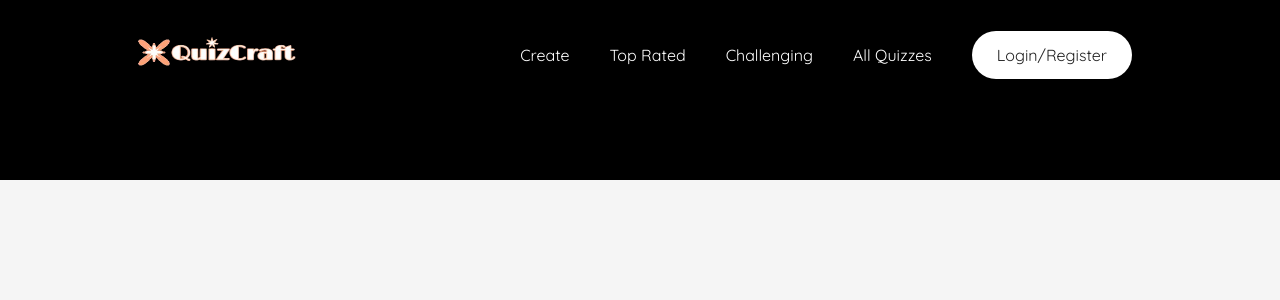
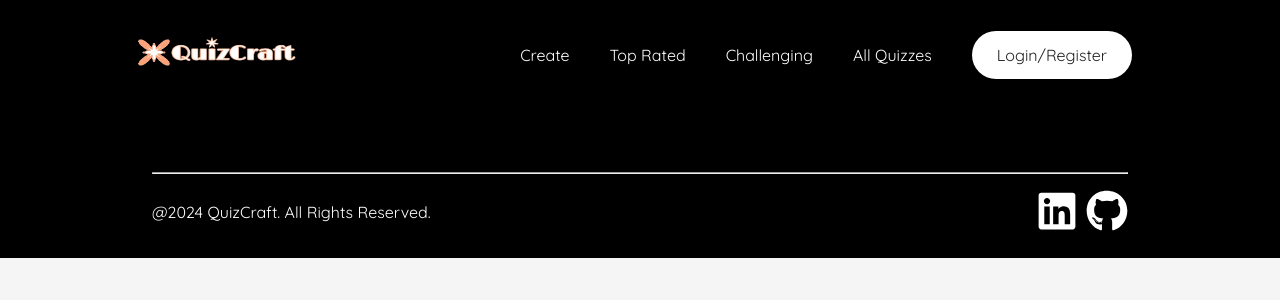
Before and after one commit to nromasanta/3680Project, a React (Vite) app: page /toprated in a window 1280 px wide. Shown: the top 300 px of the page. Built offline with nearby package versions, Linux system fonts and the light colour scheme.

Commit message:
Footer Component Styling

```diff
--- a/src/components/Footer/Footer.css
+++ b/src/components/Footer/Footer.css
@@ -1,6 +1,5 @@
 .footer  {
   width: 100%;
-  height: 20vh;
   background: #000;
   color: #fff;
   display: flex;
@@ -8,6 +7,69 @@
   justify-content: space-between;
 }
 
-.logo {
+.footer-section {
+  padding: 1.5rem 1.5rem;
+  width: 100%;
+}
+
+.footer-links {
+  display: flex;
+  justify-content: center;
+  align-items: center;
+  margin-bottom: 1.5rem;
+}
+
+.footer-links-div {
+  display: flex;
+  justify-content: flex-start;
+  gap: 2rem;
+  flex-direction: row;
+  flex-wrap: wrap;
+  width: 100%;
+  text-align: left;
+  color: #fff;
+}
+
+.footer-link:hover {
+  color: darkgray;
+}
+
+.footer-logo {
   width: 180px;
+  height: 100px;
 }
+
+.footer-lower {
+  display: flex;
+  justify-content: space-between;
+  width: 100%;
+  align-items: center;
+  margin-top: 1rem;
+}
+
+.footer-copyright {
+
+}
+
+.footer-lower-links {
+
+}
+
+.social-icons {
+  display: flex;
+  flex-direction: row;
+  gap: 0.5rem;
+}
+
+.linkedIn:hover {
+  fill: darkgray;
+}
+
+.gitHub:hover {
+  fill: darkgray;
+}
+
+hr {
+  color: white !important;
+  width: 100%;
+}
--- a/src/components/Footer/Footer.jsx
+++ b/src/components/Footer/Footer.jsx
@@ -1,6 +1,9 @@
 import React from 'react';
 import './Footer.css';
-import { useLocation } from 'react-router-dom';
+import { useLocation, Link } from 'react-router-dom';
+import { IconContext } from 'react-icons';
+import { FaGithub, FaLinkedin } from 'react-icons/fa';
+import placeholder from '../../imgs/placeholder.png';
 
 const Footer = () => {
   const location = useLocation();
@@ -12,7 +15,63 @@ const Footer = () => {
 
   return shouldDisplayFooter() ? (
     <div className='footer container'>
-      Footer
+      <div className='footer-section'>
+        <div className='footer-links'>
+          <div className='footer-links-div'>
+            <Link to='/'>
+              <p className='footer-link'>
+                Terms & Conditions
+              </p>
+            </Link>
+            <Link to='/' className='footer-link'>
+              <p>
+                Privacy Policy
+              </p>
+            </Link>
+            <Link
+              to='https://github.com/nromasanta/3680Project'
+              className='footer-link'>
+              <p>
+                Source Code
+              </p>
+            </Link>
+            <Link to='/' className='footer-link'>
+              <p>
+                Contact Us
+              </p>
+            </Link>
+          </div>
+          <div>
+            <img src={placeholder} className='footer-logo'/>
+          </div>
+        </div>
+
+        <hr></hr>
+
+        <div className='footer-lower'>
+          <div className='footer-copyright'>
+            <p>
+              @{new Date().getFullYear()} QuizCraft. All Rights Reserved.
+            </p>
+          </div>
+          <div className='footer-lower-links'>
+            <div className='social-icons'>
+              <Link to='/'>
+                <IconContext.Provider value={{ color: '#fff', className: 'linkedIn' }}>
+                  <FaLinkedin size={42}/>
+                </IconContext.Provider>
+              </Link>
+              <Link
+              to='https://github.com/nromasanta/3680Project'
+              >
+                <IconContext.Provider value={{ color: '#fff', className: 'gitHub' }}>
+                  <FaGithub size={42}/>
+                </IconContext.Provider>
+              </Link>
+            </div>
+          </div>
+        </div>
+      </div>
     </div>
   ) : null;
 };
```
